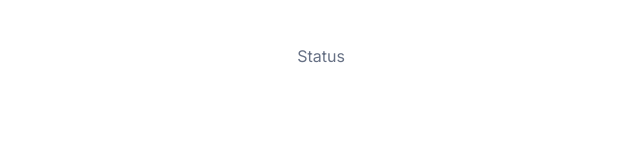
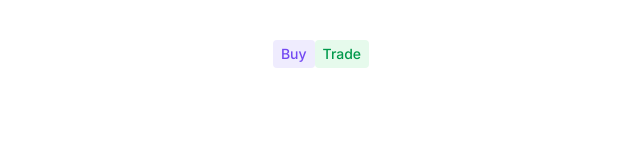
Before and after one commit to pyankie/Blockchain.com-clone-demo, a plain HTML site: page index.html in a window 1280 px wide. Shown: the whole page, without its empty margins (319-959 px from the left). Drawn offline with Linux system fonts and the light colour scheme.

Commit message:
Define badges.

```diff
--- a/css/styles.css
+++ b/css/styles.css
@@ -9,6 +9,7 @@
   --color-link--hovered: #353f52;
   --color-link: #677185;
   --color-link-hovered: #144699;
+  --sm-border-rad: 4px;
 }
 
 *,
@@ -62,24 +63,19 @@ body {
   font-family: "Inter", system-ui, -apple-system, BlinkMacSystemFont, "Segoe UI",
     Roboto, Oxygen, Ubuntu, Cantarell, "Open Sans", "Helvetica Neue", sans-serif;
   font-size: 1.6rem;
-  line-height: 2.4rem;
+  line-height: 2rem;
 }
 
 /* Link */
 a {
   text-decoration: none;
-}
-.link {
-  opacity: 0.7;
-}
-.link:hover {
-  opacity: 1;
+  color: var(--color-dark);
 }
 
 .link--boxed {
   color: var(--color-link);
   padding: 4px 8px;
-  border-radius: 4px;
+  border-radius: var(--sm-border-rad);
   transition: all 300ms;
 }
 
@@ -88,3 +84,31 @@ a {
   font-weight: 500;
   background: #f0f2f7;
 }
+
+/* Badges */
+
+.badge {
+  font-size: 1.4rem;
+  font-weight: 500;
+  padding: 4px 8px;
+  border-radius: var(--sm-border-rad);
+  transition: background 0.3s;
+  white-space: nowrap;
+}
+
+.badge--primary {
+  background: #efecfe;
+  color: var(--color-secondary);
+}
+.badge--primary:hover {
+  background: #ded8fd;
+}
+
+.badge--secondary {
+  background: #e6faec;
+  color: #00994c;
+}
+
+.badge--secondary:hover {
+  background: #d1f0db;
+}
--- a/index.html
+++ b/index.html
@@ -7,6 +7,7 @@
   </head>
   <link rel="stylesheet" href="css/styles.css" />
   <body style="display: flex; justify-content: center; margin-top: 4rem;">
-    <a href="#" class="link--boxed">Status</a>
+    <a href="#" class="badge badge--primary">Buy</a>
+    <a href="#" class="badge badge--secondary">Trade</a>
   </body>
 </html>
```
Also changed, not shown: components/badges.html (added, +2 -0 lines).
